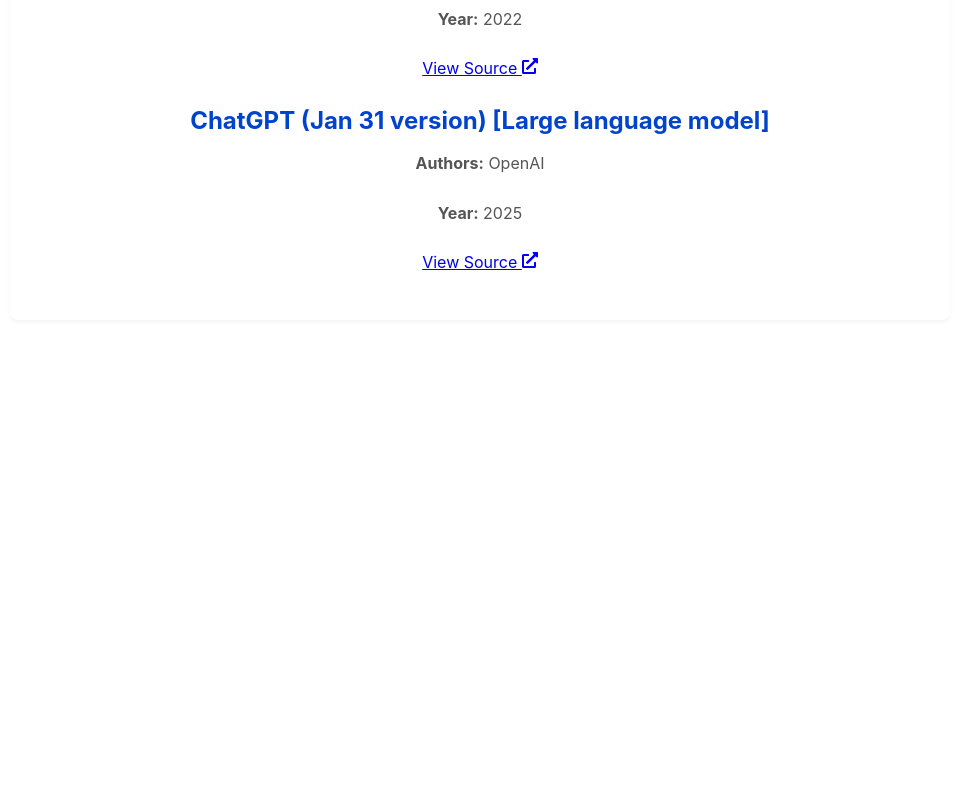
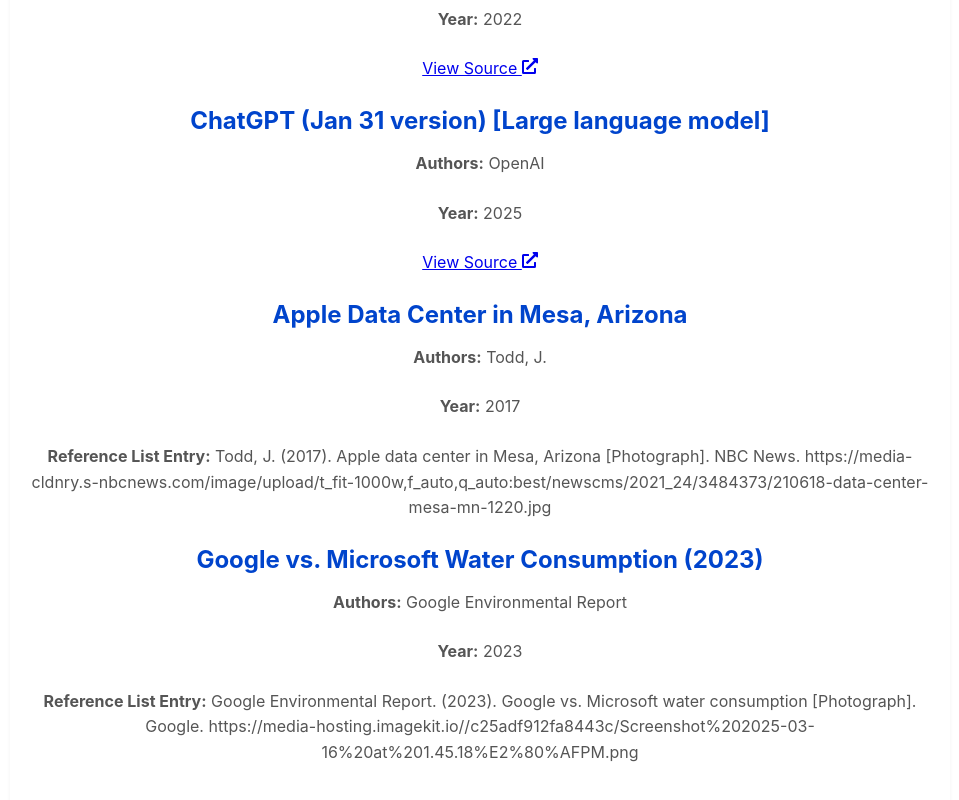
Before and after one commit to dualgchris/ai-climate-impact, a React (Create React App) app: page /references in a window 1280 px wide. Shown: the part 1228-2028 px from the top of the page, without its empty margins (160-1119 px from the left). Before the commit the page ends 1588 px from the top, so only its background shows below. Built offline with nearby package versions, Linux system fonts and the light colour scheme.

Commit message:
Pictures and refrences
Added 2 pictures and their respective refrences.

```diff
--- a/src/components/AIClimateSolutions.jsx
+++ b/src/components/AIClimateSolutions.jsx
@@ -60,7 +60,7 @@
 
       {/* Balancing Both Sides: The AI Gambit */}
       <section className="section">
-        <h2>Balancing Both Sides: The AI Gambit</h2>
+        <h2>Balancing Both Sides</h2>
         <p>
           Many articles, such as <i>The AI Gambit: Leveraging Artificial Intelligence to Combat
           Climate Change—Opportunities, Challenges</i>, recognize that AI offers significant
--- a/src/components/Problems.jsx
+++ b/src/components/Problems.jsx
@@ -1,4 +1,5 @@
 import "../styles.css";
+
 export default function EnergyConsumption() {
   return (
     <div className="page-container">
@@ -19,6 +20,16 @@
       {/* Water Consumption in Data Centers */}
       <section className="section">
         <h2>Water Consumption in Data Centers</h2>
+        <img
+          src="https://media-cldnry.s-nbcnews.com/image/upload/t_fit-1000w,f_auto,q_auto:best/newscms/2021_24/3484373/210618-data-center-mesa-mn-1220.jpg"
+          alt="Data Center Environmental Impact"
+          className="data-center-image"
+        />
+        <p className="image-credit">
+          Above is an example of Apple's high water-consuming data center in Mesa, Arizona, in 2017.
+          <br />
+          <em>Photo by Jim Todd.</em>
+        </p>
         <p>
           One prominent example discussed was Google's plan to build water-consuming
           data centers in drought-stricken areas. Such infrastructure directly impacts
@@ -26,6 +37,16 @@
           for data centers versus human needs, an issue at the heart of social problems
           worldwide. A notable instance mentioned in the clip is the protest in Uruguay
           over Google's proposed data center (CNBC, 2023, 6:32).
+        </p>
+        <img
+          src="https://media-hosting.imagekit.io//c25adf912fa8443c/Screenshot%202025-03-16%20at%201.45.18%E2%80%AFPM.png?Expires=1836765922&Key-Pair-Id=K2ZIVPTIP2VGHC&Signature=E5KyVEANH~J-BHZG86Tko14-v3m6OvZTQfyIf1YvB-IDrhdwxKITSkRXNWzWUO1MX0gnY2883ob5Ne8BhLGPf0m4MlCyo4Uhjv1JGIJDHHW09Xiryvd0K6iUocv6TEbyzxVohVAErDOzUgeRmrZbwlF3EWrb1lvVoeI~dH-IDIpL6jS~JNkrwN~cCGMAJ717OGR9Yg9x37ChALGx7H5f70TKuiKGh6u9q5ii1-9mt7VwU88I4l1ynYQxDuyYMqChA7QNJYcDPE2PtYOeDB9Rz09nK1kNZ3PJ~XLidX4QEOaf~M43SK4OewJlFvaHNRgQL2GaStOpuv~j03~-rvYFJQ__"
+          alt="Google vs Microsoft Water Consumption"
+          className="water-consumption-image"
+        />
+        <p className="image-credit">
+          A comparison of Google's and Microsoft's annual water consumption in terms of Olympic-sized swimming pools.
+          <br />
+          <em>Source: Google Environmental Report, 2023.</em>
         </p>
         <p>
           Training popular AI models requires large volumes of water to cool
--- a/src/components/References.jsx
+++ b/src/components/References.jsx
@@ -16,7 +16,7 @@
   },
   {
     title:
-      "The Ai Gambit: Leveraging Artificial Intelligence to Combat Climate Change—Opportunities, Challenges, and Recommendations",
+      "The AI Gambit: Leveraging Artificial Intelligence to Combat Climate Change—Opportunities, Challenges, and Recommendations",
     authors: "Cowls, J., Tsamados, A., Taddeo, M., & Floridi, L.",
     year: 2023,
     link: "https://doi.org/10.1007/s00146-021-01294-x",
@@ -41,6 +41,22 @@
     year: 2025,
     link: "https://chat.openai.com/chat",
   },
+  {
+    title: "Apple Data Center in Mesa, Arizona",
+    authors: "Todd, J.",
+    year: 2017,
+    fullCitation:
+      "Todd, J. (2017). Apple data center in Mesa, Arizona [Photograph]. NBC News. " +
+      "https://media-cldnry.s-nbcnews.com/image/upload/t_fit-1000w,f_auto,q_auto:best/newscms/2021_24/3484373/210618-data-center-mesa-mn-1220.jpg",
+  },
+  {
+    title: "Google vs. Microsoft Water Consumption (2023)",
+    authors: "Google Environmental Report",
+    year: 2023,
+    fullCitation:
+      "Google Environmental Report. (2023). Google vs. Microsoft water consumption [Photograph]. Google. " +
+      "https://media-hosting.imagekit.io//c25adf912fa8443c/Screenshot%202025-03-16%20at%201.45.18%E2%80%AFPM.png",
+  },
 ];
 
 export default function References() {
@@ -58,11 +74,18 @@
           <p>
             <strong>Year:</strong> {ref.year}
           </p>
-          <p>
-            <a href={ref.link} target="_blank" rel="noopener noreferrer">
-              View Source <FaExternalLinkAlt />
-            </a>
-          </p>
+          {ref.link && (
+            <p>
+              <a href={ref.link} target="_blank" rel="noopener noreferrer">
+                View Source <FaExternalLinkAlt />
+              </a>
+            </p>
+          )}
+          {ref.fullCitation && (
+            <p>
+              <strong>Reference List Entry:</strong> {ref.fullCitation}
+            </p>
+          )}
         </section>
       ))}
     </div>
--- a/src/styles.css
+++ b/src/styles.css
@@ -135,3 +135,13 @@
   border-radius: 10px;
   transition: width 0.3s ease;
 }
+
+.water-consumption-image {
+  width: 100%;
+  max-width: 700px;
+  height: auto;
+  display: block;
+  margin: 20px auto;
+  border-radius: 8px;
+  box-shadow: 0px 4px 6px rgba(0, 0, 0, 0.1);
+}
```
